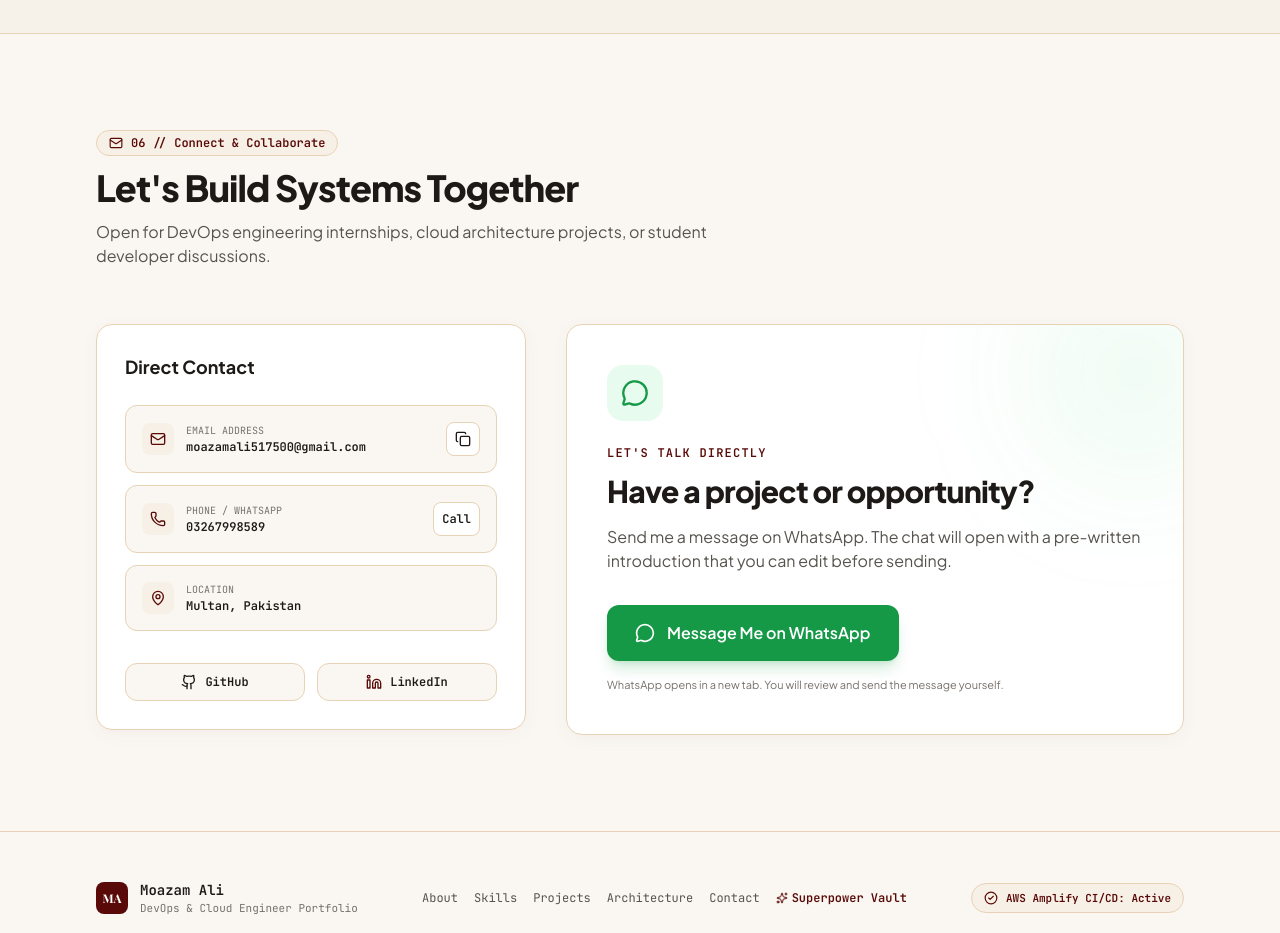
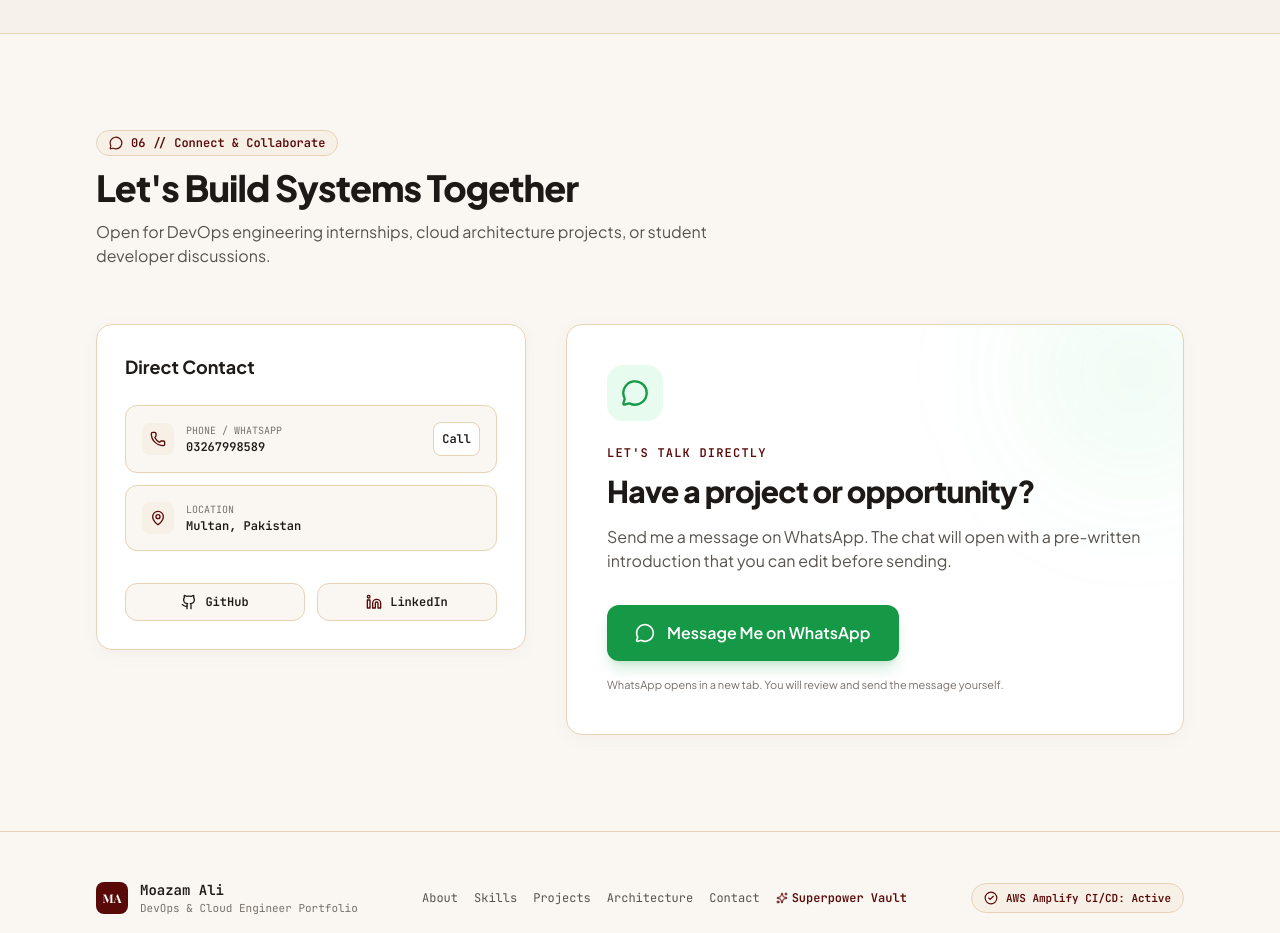
Before and after one commit to Moazam80/portfolio, a React (Vite) app: page / in a window 1280 px wide. Shown: the part 6020-6953 px from the top of the page. Built offline with nearby package versions, Linux system fonts and the light colour scheme; a web font is replaced by a local one.

Commit message:
Remove email contact display and fix WhatsApp phone formatting

```diff
--- a/src/components/Contact.jsx
+++ b/src/components/Contact.jsx
@@ -1,23 +1,10 @@
 import React from 'react';
-import { Mail, Phone, MapPin, MessageCircle, Copy, CheckCircle2 } from 'lucide-react';
-import { useState } from 'react';
+import { Mail, Phone, MapPin, MessageCircle } from 'lucide-react';
 import { GithubIcon, LinkedinIcon } from './Icons';
 import { personalInfo } from '../data/portfolioData';
 import Reveal from './Reveal';
 
 export default function Contact() {
-  const [copied, setCopied] = useState(false);
-
-  const handleCopyEmail = async () => {
-    try {
-      await navigator.clipboard.writeText(personalInfo.email);
-      setCopied(true);
-      setTimeout(() => setCopied(false), 2000);
-    } catch {
-      setCopied(false);
-    }
-  };
-
   // Convert the saved Pakistani mobile number to WhatsApp's international format.
   const whatsappNumber = `92${personalInfo.phone.replace(/\\D/g, '').replace(/^0/, '')}`;
   const whatsappMessage = encodeURIComponent(
@@ -31,7 +18,7 @@ export default function Contact() {
         <Reveal>
           <div className="space-y-3 mb-14">
             <div className="inline-flex items-center gap-2 px-3 py-1 rounded-full bg-sand-100 text-burgundy text-xs font-mono font-semibold border border-sand-200">
-              <Mail className="w-3.5 h-3.5" />
+              <MessageCircle className="w-3.5 h-3.5" />
               <span>06 // Connect & Collaborate</span>
             </div>
             <h2 className="text-3xl sm:text-4xl font-extrabold text-charcoal tracking-tight">
@@ -49,19 +36,6 @@ export default function Contact() {
               <div className="h-full p-7 rounded-2xl bg-white border border-sand-200 shadow-subtle space-y-6">
                 <h3 className="text-lg font-bold text-charcoal">Direct Contact</h3>
                 <div className="space-y-3 text-xs font-mono">
-                  <div className="p-4 rounded-xl bg-canvas border border-sand-200 flex items-center justify-between group hover:border-burgundy/40 transition-colors">
-                    <div className="flex items-center gap-3 min-w-0">
-                      <div className="p-2 rounded-lg bg-sand-100 text-burgundy"><Mail className="w-4 h-4" /></div>
-                      <div className="min-w-0">
-                        <div className="text-charcoal-soft text-[10px]">EMAIL ADDRESS</div>
-                        <div className="text-charcoal font-semibold break-all">{personalInfo.email}</div>
-                      </div>
-                    </div>
-                    <button onClick={handleCopyEmail} className="ml-2 p-2 rounded-lg bg-white border border-sand-200 hover:bg-sand-50 text-charcoal transition-all" title="Copy Email">
-                      {copied ? <CheckCircle2 className="w-4 h-4 text-burgundy" /> : <Copy className="w-4 h-4" />}
-                    </button>
-                  </div>
-
                   <div className="p-4 rounded-xl bg-canvas border border-sand-200 flex items-center justify-between group hover:border-burgundy/40 transition-colors">
                     <div className="flex items-center gap-3">
                       <div className="p-2 rounded-lg bg-sand-100 text-burgundy"><Phone className="w-4 h-4" /></div>
```
